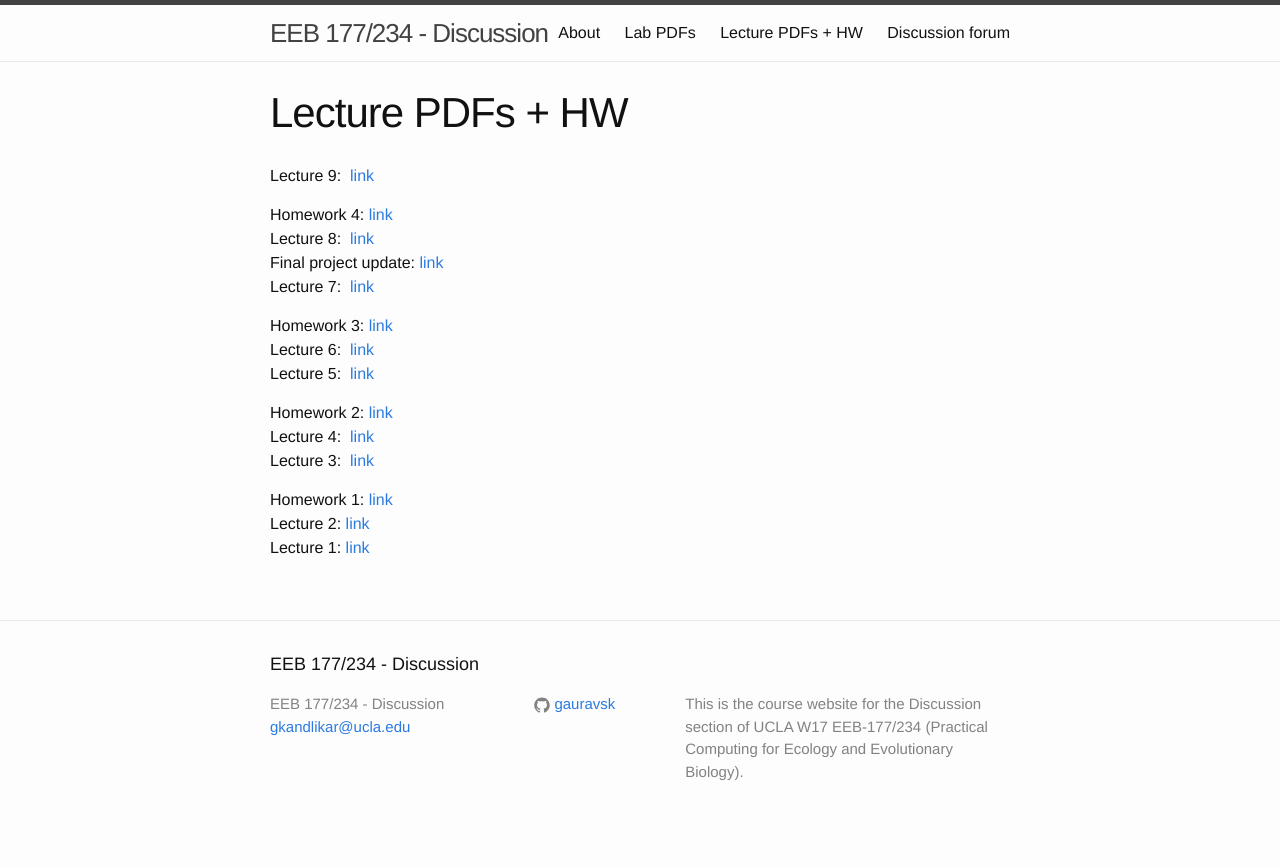
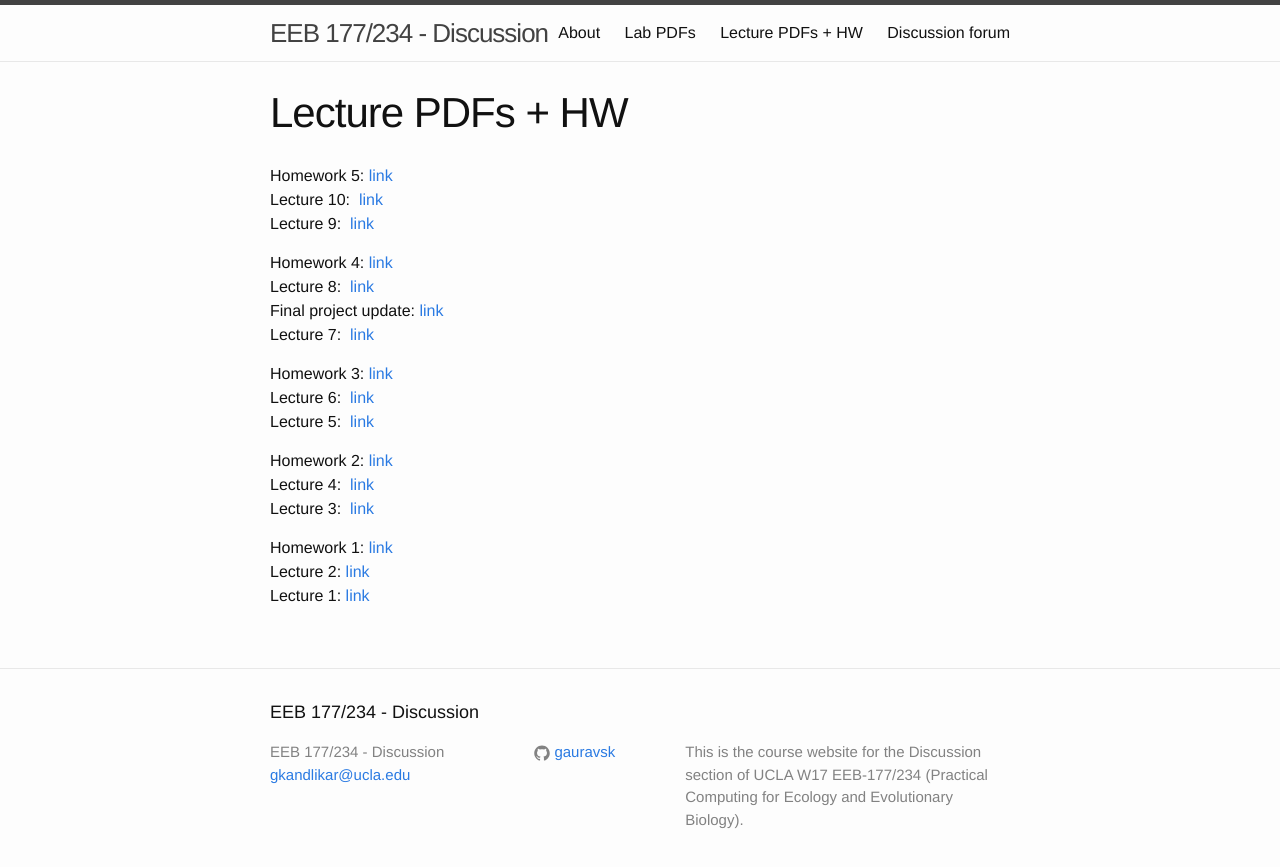
Before and after one commit to michaelalfaro/eeb177-W17.github.io, a Jekyll site: the page built from lectures.md, in a window 1280 px wide. Shown: the top 867 px of the page. Built offline with Jekyll 4.4.1, drawn with Linux system fonts in a browser that asks for light colours.

Commit message:
lec 10, hw5

```diff
--- a/lectures.md
+++ b/lectures.md
@@ -4,6 +4,8 @@ title: Lecture PDFs + HW
 permalink: /lectures/
 ---
 
+Homework 5:  [link]({{ site.url }}lecture_pdfs/hw5.pdf)
+Lecture 10:  [link]({{ site.url }}lecture_pdfs/lecture-10-Feb-9-2017.pdf)
 Lecture 9:  [link]({{ site.url }}lecture_pdfs/lecture-9-Feb-7-2017.pdf)
 
 Homework 4:  [link]({{ site.url }}lecture_pdfs/hw4.pdf)
```
Also changed, not shown: 2 other files.
